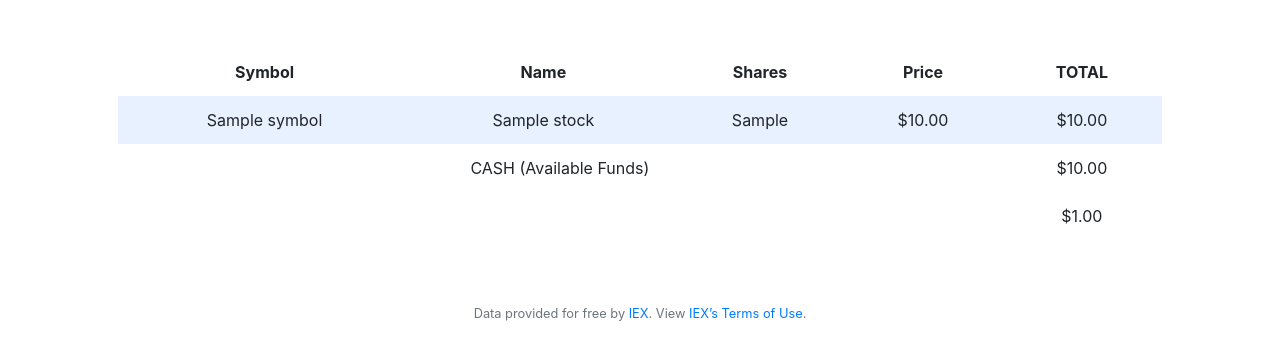
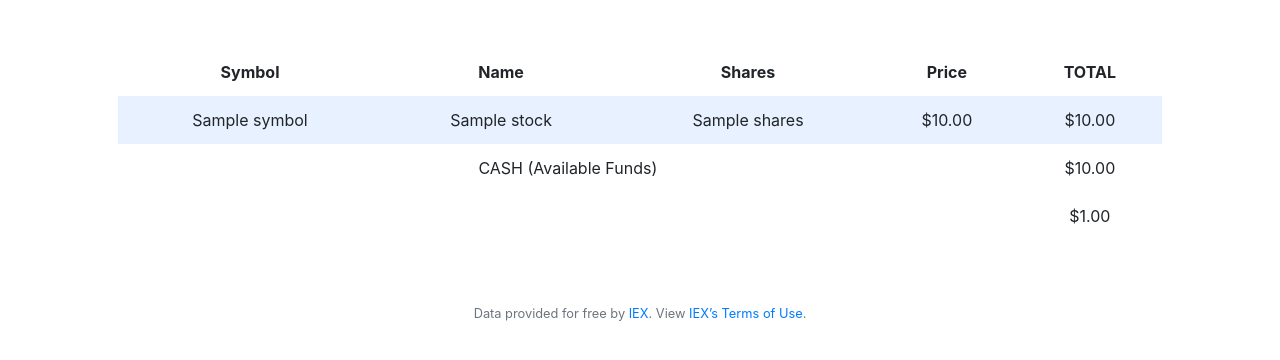
Before and after one commit to bellfrank/finance, a Flask app: template templates/index.html in a window 1280 px wide. Shown: the part 76-436 px from the top of the page. Run offline with Flask 2, Linux system fonts and the light colour scheme; the template is opened without the code that fills it: most values are stand-ins (such as "Sample title", 1, 10 or a date in 2020); some libraries are stand-ins or nearby versions.

Commit message:
modified total shares

```diff
--- a/app.py
+++ b/app.py
@@ -88,14 +88,12 @@ def index():
     """Show portfolio of stocks"""
     id_user = session["user_id"]
     # test
-    stocks = db.execute("SELECT * FROM symbol WHERE user_id=?", id_user)
-    balances = db.execute("SELECT cash FROM users WHERE id=? ;", id_user)
+    stocks = db.execute("SELECT * FROM symbol JOIN users ON symbol.user_id = users.id WHERE user_id=?", id_user)
 
     # User account balance
-    for balance in balances:
-        cash = balance["cash"]
+
+    cash = stocks["cash"]
     # Removing stocks from index if total net is 0
-
 
     # Updating prices on stocks
     total_stock = 0.00
@@ -108,7 +106,7 @@ def index():
         stock["price"] = price  # update current price
 
         # Stock Total
-        total_shares = stock["shares"] # needs fixing
+        total_shares = total_shares + stock["shares"] # needs fixing
         cost = price*total_shares
         stock["total"] = cost  # update total price
         total_stock = cost + total_stock
@@ -116,7 +114,7 @@ def index():
     # Total sum of new prices of stocks + balance in account
     total_balance = cash + total_stock
 
-    return render_template("index.html", stocks=stocks, cash=cash, total_balance=total_balance)
+    return render_template("index.html", stocks=stocks, cash=cash, total_balance=total_balance, total_shares=total_shares)
 
 
 @app.route("/buy", methods=["GET", "POST"])
--- a/templates/index.html
+++ b/templates/index.html
@@ -23,11 +23,11 @@
         <tbody>
             <!--Loops through the database entries to display them in a table -->
             {% for stock in stocks %}
-                {% if stock["SUM(shares)"] != 0 %}
+                {% if total_shares != 0 %}
                 <tr>
                     <td>{{ stock.symbol }}</td>
                     <td>{{ stock.name }}</td>
-                    <td>{{ stock["SUM(shares)"] }}</td>
+                    <td>{{ stock.shares }}</td>
                     <td>{{ stock.price | usd}}</td>
                     <td>{{ stock.total | usd}}</td>
                 </tr>
```
